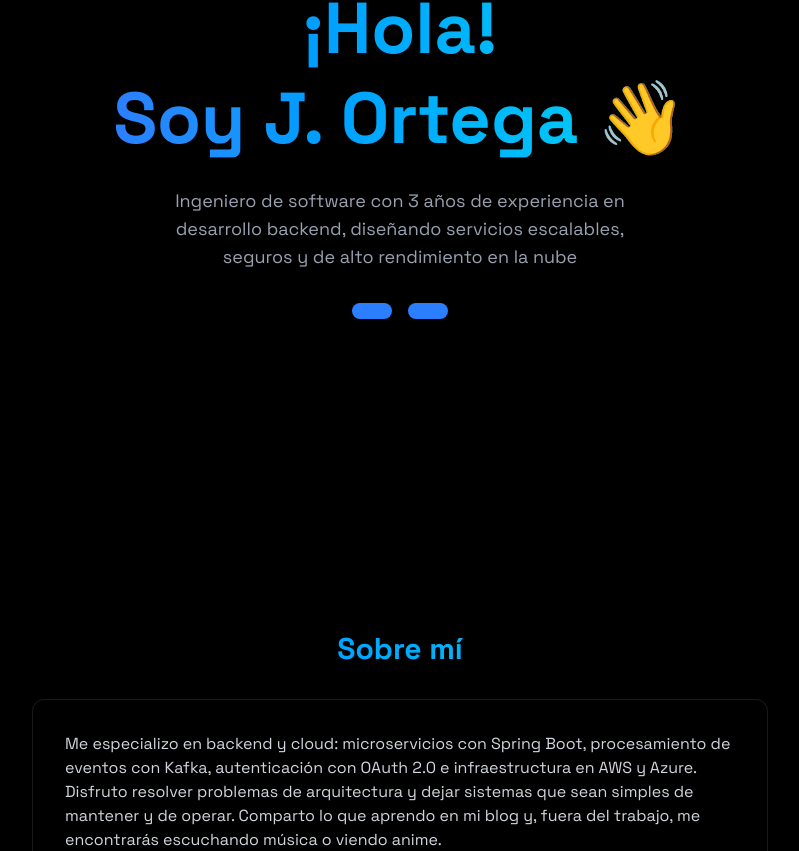
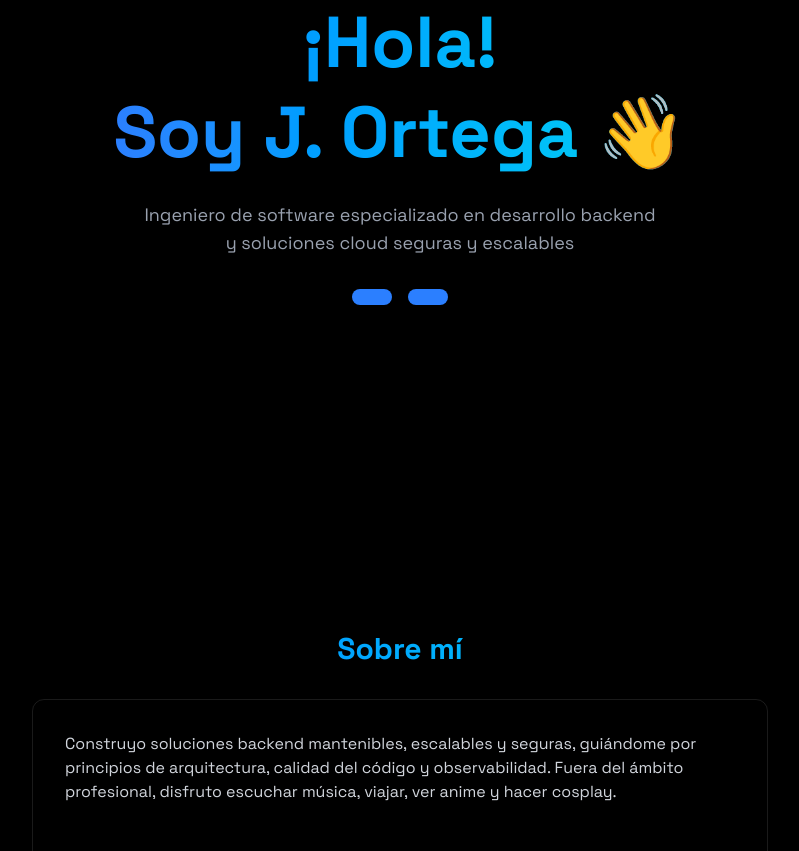
Before and after one commit to miikuru002/personal-portfolio, a Vue app: page / in a window 1280 px wide. Shown: the part 249-1100 px from the top of the page, without its empty margins (240-1039 px from the left). Built offline with nearby package versions, Linux system fonts and the light colour scheme.

Commit message:
fix: update descriptions in AboutSection.vue and HeroSection.vue for clarity and conciseness

```diff
--- a/src/views/AboutSection.vue
+++ b/src/views/AboutSection.vue
@@ -65,11 +65,9 @@ const getStyles = (color: string) => ({
         <!-- Descripción y Tecnologías -->
         <div class="rounded-xl p-8 border-white/10 border">
           <p class="text-gray-300 mb-6">
-            Me especializo en backend y cloud: microservicios con Spring Boot, procesamiento de
-            eventos con Kafka, autenticación con OAuth 2.0 e infraestructura en AWS y Azure.
-            Disfruto resolver problemas de arquitectura y dejar sistemas que sean simples de
-            mantener y de operar. Comparto lo que aprendo en mi blog y, fuera del trabajo, me
-            encontrarás escuchando música o viendo anime.
+            Construyo soluciones backend mantenibles, escalables y seguras, guiándome por principios
+            de arquitectura, calidad del código y observabilidad. Fuera del ámbito profesional,
+            disfruto escuchar música, viajar, ver anime y hacer cosplay.
           </p>
 
           <div class="grid grid-cols-1 sm:grid-cols-2 gap-2">
--- a/src/views/HeroSection.vue
+++ b/src/views/HeroSection.vue
@@ -15,8 +15,8 @@ import LinkButton from '@/views/components/LinkButton.vue';
         </h1>
 
         <p class="text-gray-400 text-lg mb-8 max-w-lg mx-auto">
-          Ingeniero de software con 3 años de experiencia en desarrollo backend, diseñando servicios
-          escalables, seguros y de alto rendimiento en la nube
+          Ingeniero de software especializado en desarrollo backend y soluciones cloud seguras y
+          escalables
         </p>
 
         <div class="flex flex-wrap justify-center gap-4">
```
